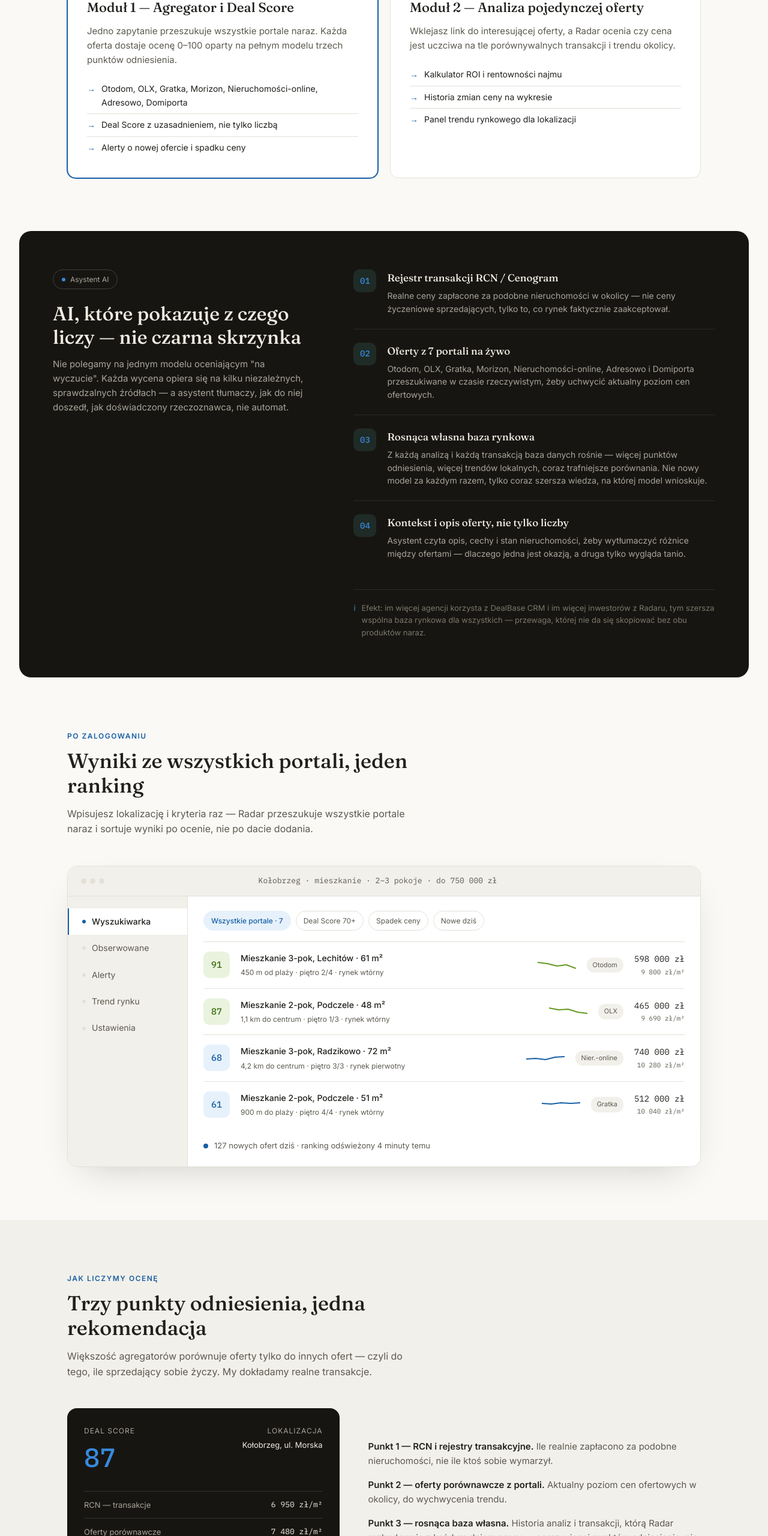
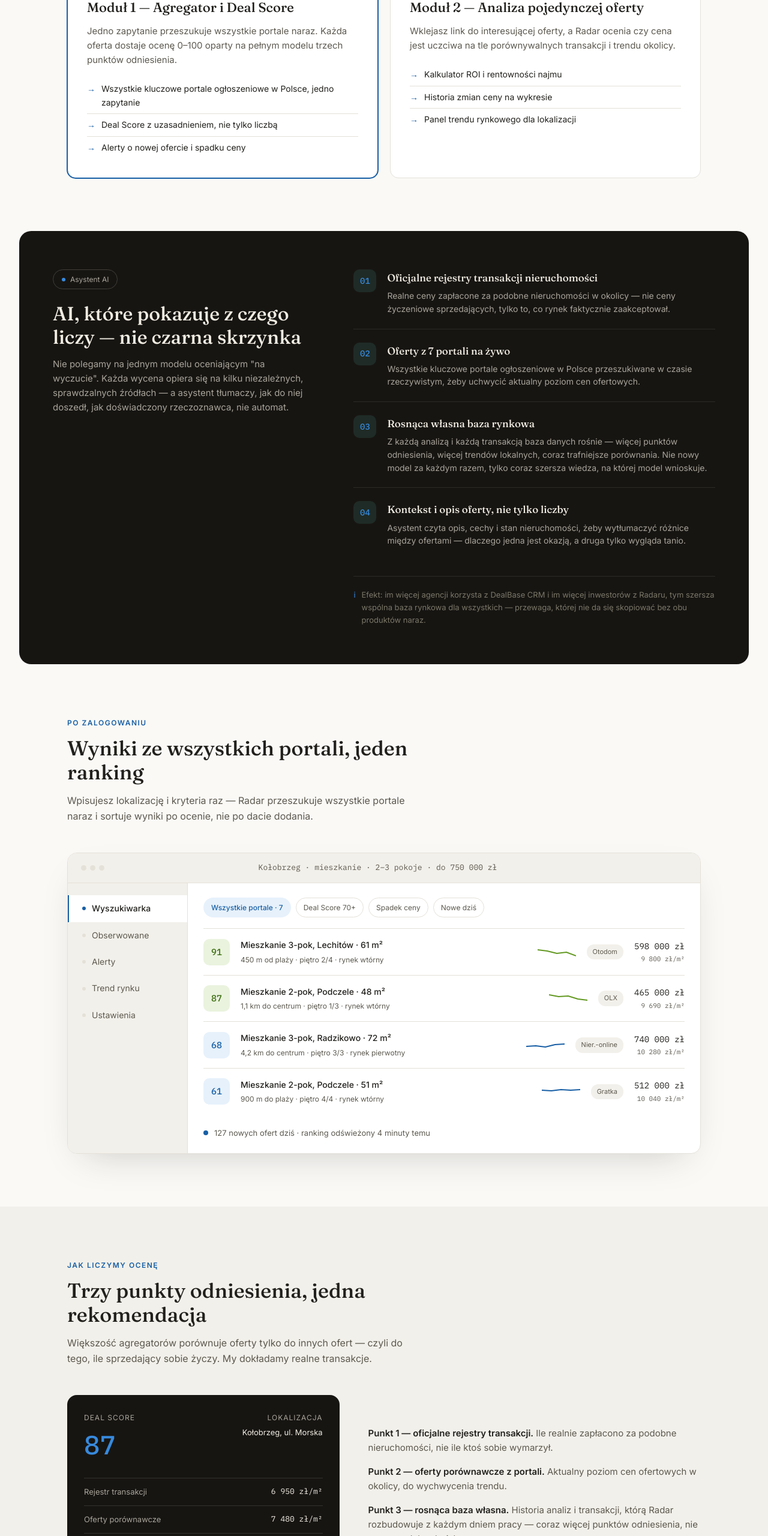
Before and after one commit to investrentkg/dealbase-radar-website, a plain HTML site: page index.html in a window 1280 px wide. Shown: the part 1300-3860 px from the top of the page at 60% size. Drawn offline with Linux system fonts and the light colour scheme.

Commit message:
Genericize data source/vendor references for competitive discretion

```diff
--- a/index.html
+++ b/index.html
@@ -282,7 +282,7 @@
         <h3>Moduł 1 — Agregator i Deal Score</h3>
         <p>Jedno zapytanie przeszukuje wszystkie portale naraz. Każda oferta dostaje ocenę 0–100 oparty na pełnym modelu trzech punktów odniesienia.</p>
         <ul>
-          <li>Otodom, OLX, Gratka, Morizon, Nieruchomości-online, Adresowo, Domiporta</li>
+          <li>Wszystkie kluczowe portale ogłoszeniowe w Polsce, jedno zapytanie</li>
           <li>Deal Score z uzasadnieniem, nie tylko liczbą</li>
           <li>Alerty o nowej ofercie i spadku ceny</li>
         </ul>
@@ -312,7 +312,7 @@
       <div class="source-row">
         <div class="source-icon">01</div>
         <div>
-          <h4>Rejestr transakcji RCN / Cenogram</h4>
+          <h4>Oficjalne rejestry transakcji nieruchomości</h4>
           <p>Realne ceny zapłacone za podobne nieruchomości w okolicy — nie ceny życzeniowe sprzedających, tylko to, co rynek faktycznie zaakceptował.</p>
         </div>
       </div>
@@ -320,7 +320,7 @@
         <div class="source-icon">02</div>
         <div>
           <h4>Oferty z 7 portali na żywo</h4>
-          <p>Otodom, OLX, Gratka, Morizon, Nieruchomości-online, Adresowo i Domiporta przeszukiwane w czasie rzeczywistym, żeby uchwycić aktualny poziom cen ofertowych.</p>
+          <p>Wszystkie kluczowe portale ogłoszeniowe w Polsce przeszukiwane w czasie rzeczywistym, żeby uchwycić aktualny poziom cen ofertowych.</p>
         </div>
       </div>
       <div class="source-row">
@@ -441,12 +441,12 @@
             <div style="font-size:13px; margin-top:4px;">Kołobrzeg, ul. Morska</div>
           </div>
         </div>
-        <div class="ref-row"><span class="lbl">RCN — transakcje</span><span class="val">6 950 zł/m²</span></div>
+        <div class="ref-row"><span class="lbl">Rejestr transakcji</span><span class="val">6 950 zł/m²</span></div>
         <div class="ref-row"><span class="lbl">Oferty porównawcze</span><span class="val">7 480 zł/m²</span></div>
         <div class="ref-row"><span class="lbl">Cena tej oferty</span><span class="val">6 610 zł/m²</span></div>
       </div>
       <div class="score-copy">
-        <p><strong>Punkt 1 — RCN i rejestry transakcyjne.</strong> Ile realnie zapłacono za podobne nieruchomości, nie ile ktoś sobie wymarzył.</p>
+        <p><strong>Punkt 1 — oficjalne rejestry transakcji.</strong> Ile realnie zapłacono za podobne nieruchomości, nie ile ktoś sobie wymarzył.</p>
         <p><strong>Punkt 2 — oferty porównawcze z portali.</strong> Aktualny poziom cen ofertowych w okolicy, do wychwycenia trendu.</p>
         <p><strong>Punkt 3 — rosnąca baza własna.</strong> Historia analiz i transakcji, którą Radar rozbudowuje z każdym dniem pracy — coraz więcej punktów odniesienia, nie nowy model za każdym razem.</p>
       </div>
@@ -465,7 +465,7 @@
       <div class="adv-card">
         <span class="adv-num">01</span>
         <h4>Transakcje, nie tylko ogłoszenia</h4>
-        <p>RCN pokazuje ile faktycznie zapłacono — różnica między marzeniem sprzedającego a tym, co akceptuje rynek.</p>
+        <p>Oficjalne rejestry transakcji pokazują ile faktycznie zapłacono — różnica między marzeniem sprzedającego a tym, co akceptuje rynek.</p>
       </div>
       <div class="adv-card">
         <span class="adv-num">02</span>
```
